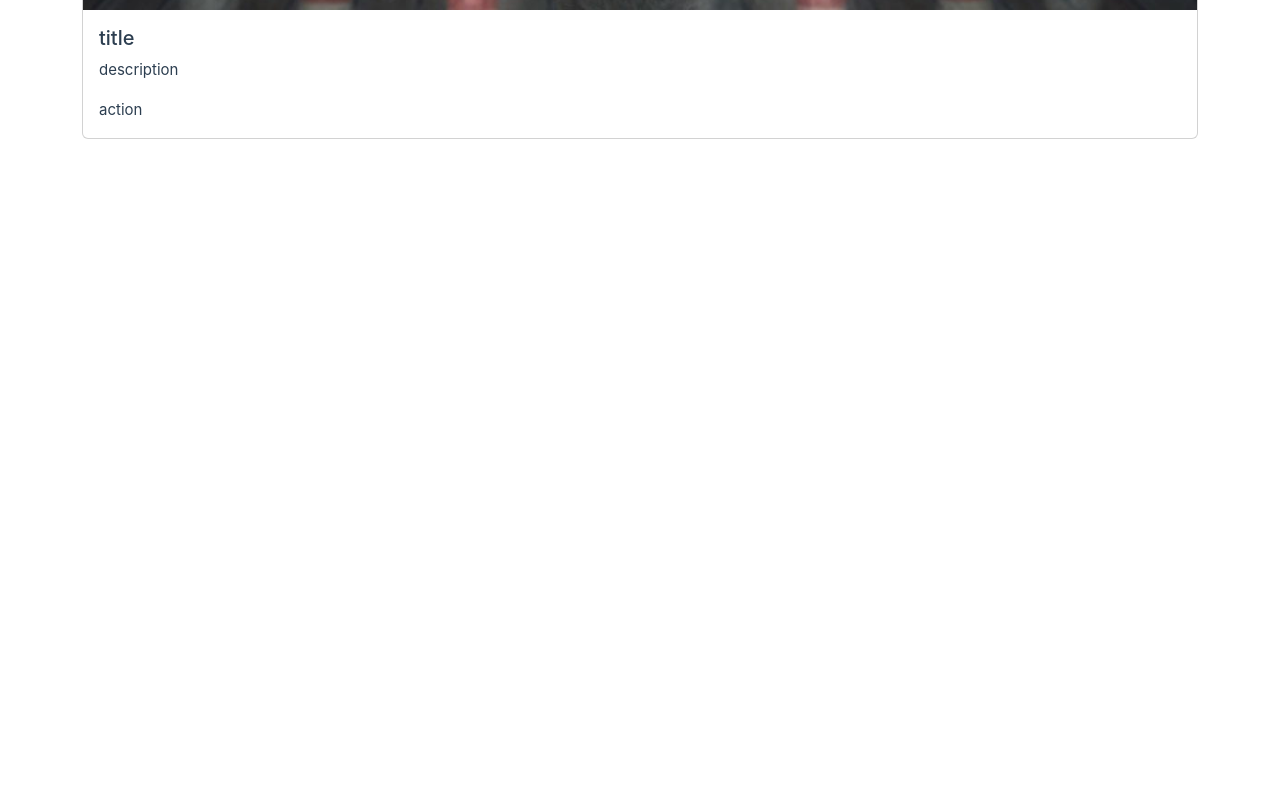
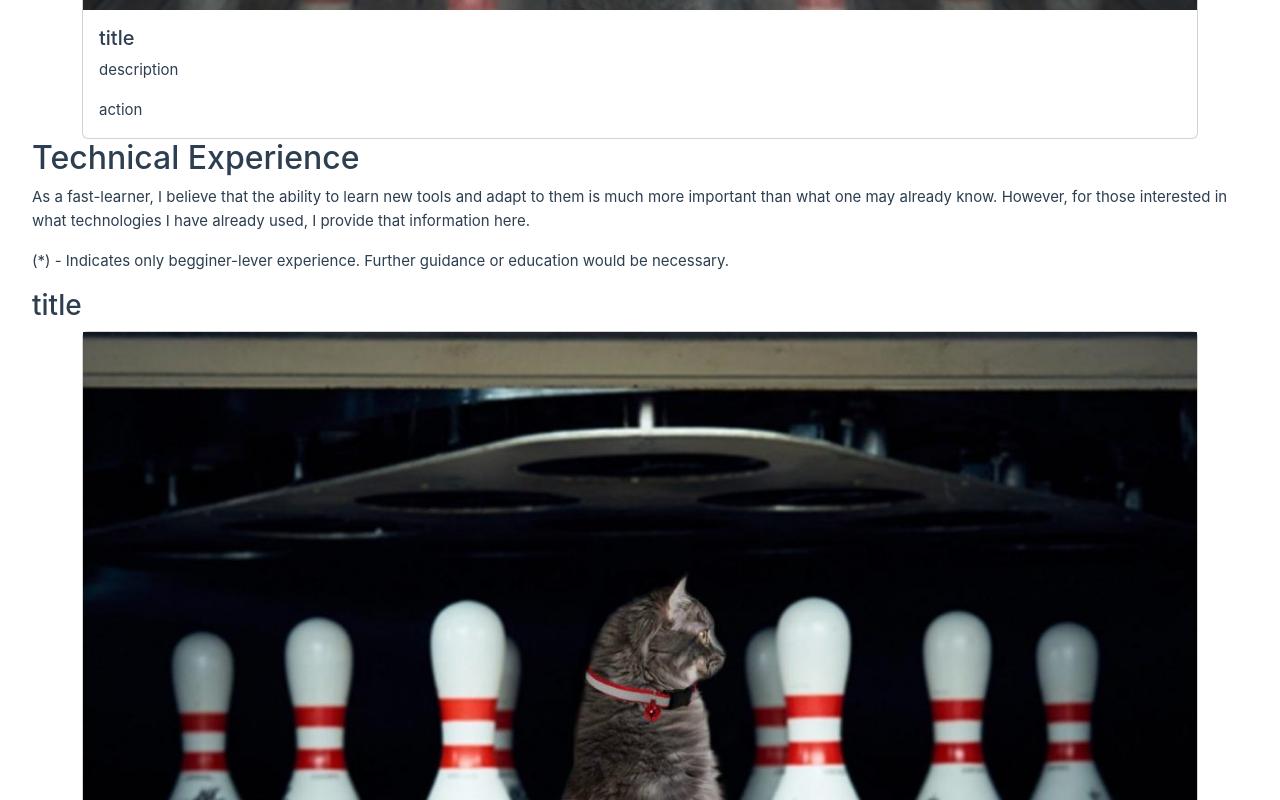
Before and after one commit to gtiersma/gtiersma.github.io, a Vue app: page / in a window 1280 px wide. Shown: the part 1380-2180 px from the top of the page. Before the commit the page ends 1519 px from the top, so only its background shows below. Built offline with nearby package versions, Linux system fonts and the light colour scheme.

Commit message:
Created the Skill Section
Created the Skill Section

Also cleaned up ProjectArea.vue a little

```diff
--- a/src/App.vue
+++ b/src/App.vue
@@ -14,12 +14,14 @@
   <title-area/>
   <faq-area/>
   <project-area/>
+  <skill-area/>
 </template>
 
 <script setup lang="ts">
 import TitleArea from './components/TitleArea.vue'
 import FaqArea from './components/FaqArea.vue'
 import ProjectArea from './components/ProjectArea.vue'
+import SkillArea from './components/SkillArea.vue'
 </script>
 
 <style scoped>
--- a/src/components/ProjectArea.vue
+++ b/src/components/ProjectArea.vue
@@ -4,8 +4,8 @@
   <p>A few of the more notable projects I have worked on.</p>
 
   <div class="container">
-    <div class="row" v-for="projectRow in projectRows" :key="projectRow[0].title">
-      <div class="column" v-for="project in projectRow" :key="project.title">
+    <div class="row" v-for="row in rows" :key="row[0].title">
+      <div class="column" v-for="project in row" :key="project.title">
         <vue-project :project="project"/>
       </div>
     </div>
@@ -17,19 +17,24 @@
   import { Project, Projects } from './Projects';
 
   export default defineComponent({
+    data() {
+      return {
+        COLUMN_COUNT: 3
+      }
+    },
     computed: {
       projects(): Project[] {
         return Projects
       },
-      projectRows(): Array<Project[]> {
-        let projectRows: Array<Project[]> = [[]]
+      rows(): Array<Project[]> {
+        let rows: Array<Project[]> = [[]]
         this.projects.forEach(it => {
-          if (projectRows[projectRows.length - 1].length == 3) {
-            projectRows.push([])
+          if (rows[rows.length - 1].length == this.COLUMN_COUNT) {
+            rows.push([])
           }
-          projectRows[projectRows.length - 1].push(it)
+          rows[rows.length - 1].push(it)
         })
-        return projectRows
+        return rows
       }
     }
   })
--- /dev/null
+++ b/src/components/SkillArea.vue
@@ -0,0 +1,29 @@
+<template>
+  <h2>Technical Experience</h2>
+
+  <p>As a fast-learner, I believe that the ability to learn new tools
+  and adapt to them is much more important than what one may already know.
+  However, for those interested in what technologies I have already used,
+  I provide that information here.</p>
+
+  <p>(*) - Indicates only begginer-lever experience. Further guidance or education would be necessary.</p>
+
+  <vue-skills title="title" :skills="skills"/>
+</template>
+
+<script lang="ts">
+import { defineComponent } from 'vue';
+import { Skill, Skills } from './Skills';
+
+export default defineComponent({
+  computed: {
+    skills(): Skill[] {
+      return Skills
+    }
+  }
+})
+</script>
+
+<style scoped>
+
+</style>
--- /dev/null
+++ b/src/components/Skills.ts
@@ -0,0 +1,11 @@
+export class Skill {
+  constructor(
+    readonly title: string,
+    readonly img: string,
+    readonly isPoor: boolean = false
+  ) {}
+}
+
+export const Skills: Skill[] = [
+  new Skill("title", "img", true)
+]
--- /dev/null
+++ b/src/components/VueSkills.vue
@@ -0,0 +1,55 @@
+<template>
+  <h3>{{ title }}</h3>
+
+  <div class="container">
+    <div class="row" v-for="row in rows" :key="row[0].title">
+      <div class="column" v-for="skill in row" :key="skill.title">
+        <div class="card">
+          <img class="card-image-top" :src="getPath(skill.img)"/>
+          <div class="card-body">
+            <h5>{{ skill.title }}</h5>
+            <p v-show="skill.isPoor">*</p>
+          </div>
+        </div>
+      </div>
+    </div>
+  </div>
+</template>
+
+<script lang="ts">
+  import { defineComponent } from 'vue';
+  import type { Skill } from './Skills'
+
+  export default defineComponent({
+    props: {
+      title: { type: String, required: true },
+      skills: { type: Array<Skill>, required: true }
+    },
+    data() {
+      return {
+        COLUMN_COUNT: 5
+      }
+    },
+    methods: {
+      getPath(imageName: string) {
+        return `public/${ imageName }.jpg`
+      }
+    },
+    computed: {
+      rows(): Array<Skill[]> {
+        let rows: Array<Skill[]> = [[]]
+        this.skills.forEach(it => {
+          if (rows[rows.length - 1].length == this.COLUMN_COUNT) {
+            rows.push([])
+          }
+          rows[rows.length - 1].push(it)
+        })
+        return rows
+      }
+    }
+  })
+</script>
+
+  <style scoped>
+
+  </style>
--- a/src/main.ts
+++ b/src/main.ts
@@ -8,8 +8,10 @@ import './assets/main.css'
 
 import VueFaq from './components/VueFaq.vue'
 import VueProject from './components/VueProject.vue'
+import VueSkills from './components/VueSkills.vue'
 
 createApp(App)
   .component("VueFaq", VueFaq)
   .component("VueProject", VueProject)
+  .component("VueSkills", VueSkills)
   .mount('#app')
```
